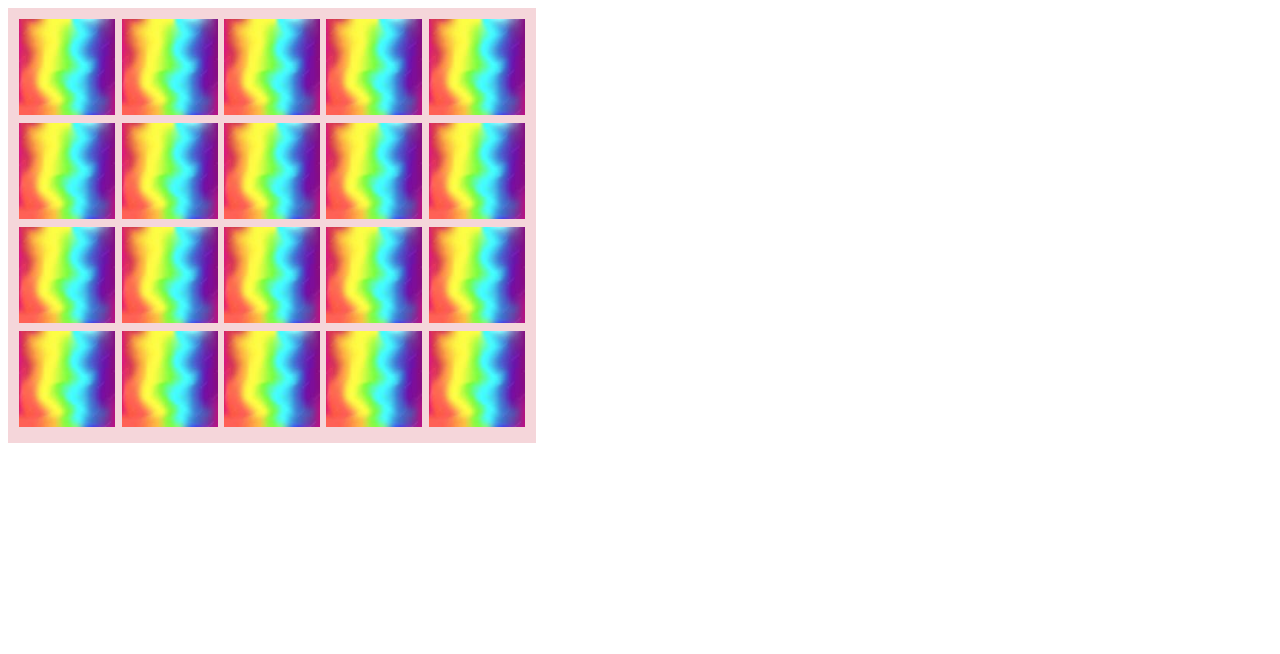
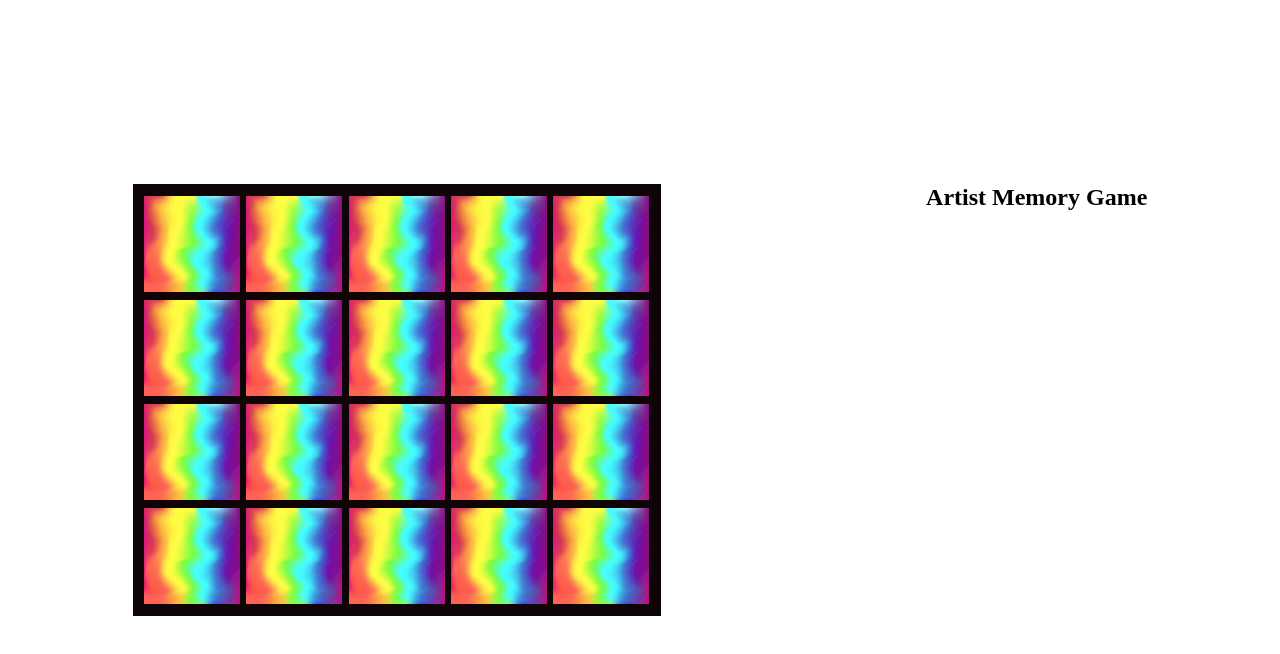
Before and after one commit to syacyshyn/art-matching-game, a plain HTML site: page index.html in a window 1280 px wide. Drawn offline with Linux system fonts and the light colour scheme.

Commit message:
- fixed a bug in index.js where tiles wouldn't flip at the correct times

```diff
--- a/index.html
+++ b/index.html
@@ -7,6 +7,7 @@
 </head>
 <body>
     <div class="full-page">
+        <div id="memory-board-and-column">
             <div class="memory-board">
                 <img src="images/gradient-square.jpg" class="tiles">
                 <img src="images/gradient-square.jpg" class="tiles">
@@ -29,6 +30,10 @@
                 <img src="images/gradient-square.jpg" class="tiles">
                 <img src="images/gradient-square.jpg" class="tiles">
             </div>
+            <div id="information-column">
+                <h2>Artist Memory Game</h2>
+            </div>
+        </div>
     </div>
 <script src="index.js"></script>
 </body>
--- a/index.js
+++ b/index.js
@@ -1,3 +1,5 @@
+// TODO: change function comments to js doc comments
+
 let paintingsAndArtistsHashmap = new Map();
 paintingsAndArtistsHashmap.set("starry-night", "van-gogh");
 paintingsAndArtistsHashmap.set("mona-lisa", "leonardo-da-vinci");
@@ -42,10 +44,6 @@ function assignIDs(map) {
     }
 }
 
-
-/*
-This function changes the tile image to it's assigned ID image on click if there have been less than two clicks.
- */
 let clickTracker = 0;
 let previousTileClicked;
 for (let individualTile of arrayOfTiles) {
@@ -57,7 +55,6 @@ for (let individualTile of arrayOfTiles) {
             individualTile.src = `images/${individualTile.id}.jpg`;
         }
         if (clickTracker === 2) {
-            // TODO: pass in arguments once created
             oneRound(previousTileClicked, individualTile);
             clickTracker = 0;
         } else {
@@ -66,35 +63,41 @@ for (let individualTile of arrayOfTiles) {
     }
 }
 
+/**
+ * A pointer event controls the behavior of HTML elements in response to mouse or touch events.
+ * This function will be used to prevent users from clicking tiles and causing them to flip when we don't want that to happen.
+ * @param collectionOfElements list of elements we want to apply pointer event to.
+ * @param {string} pointerEvent "none" turns off pointer event and "auto" turns on pointer event.
+ */
+function setPointerEventOfElements(collectionOfElements, pointerEvent) {
+    for (let individualElement of collectionOfElements) {
+        individualElement.style.pointerEvents = pointerEvent;
+    }
+}
 
-/*
-This function starts one round of game play
- */
+
 // TODO: implement this
 let currentRound = 0;
 
+
 function oneRound(firstTileClicked, secondTileClicked) {
+    setPointerEventOfElements(collectionOfTiles, "none");
     currentRound++;
     if (paintingsAndArtistsHashmap.get(firstTileClicked.id) === secondTileClicked.id || paintingsAndArtistsHashmap.get(secondTileClicked.id) === firstTileClicked.id) {
-        setInterval(function () {
+        setTimeout(function () {
             firstTileClicked.style.filter = "blur(1rem)";
             secondTileClicked.style.filter = "blur(1rem)";
         }, 1500);
-
     } else {
-        setInterval(function () {
+        setTimeout(function () {
             firstTileClicked.src = "images/gradient-square.jpg";
             secondTileClicked.src = "images/gradient-square.jpg";
         }, 1500);
-
-        previousTileClicked = undefined;
     }
-    /*
-    start when clicked tracker = 2
-    check if key and value match
-    if it's a match, tell user and keep images the same (flipped)
-    if it's not a match flip the images back after a few seconds
-     */
+    previousTileClicked = undefined;
+    setTimeout(function () {
+        setPointerEventOfElements(collectionOfTiles, "auto");
+    }, 1500);
 }
 
 assignIDs(paintingsAndArtistsHashmap);
--- a/style.css
+++ b/style.css
@@ -1,6 +1,15 @@
 
 .full-page {
     height: 100vh;
+    width: 100vw;
+    margin: 0;
+    display: flex;
+    justify-content: center;
+    align-items: center;
+}
+
+body {
+    margin: 0;
 }
 
 .memory-board {
@@ -10,8 +19,19 @@
     /*border: solid aquamarine;*/
     flex-wrap: wrap;
     justify-content: space-around;
-    padding: .7rem .5rem .5rem;
-    background-color: #f5d6da;
+    align-items: center;
+    padding: .5rem;
+    background-color: #100506;
+}
+
+#memory-board-and-column {
+    display: flex;
+    justify-content: space-around;
+    width: 100%;
+}
+
+h2 {
+    margin: 0;
 }
 
 .backside {
@@ -22,4 +42,5 @@
 .tiles {
     width: 6rem;
     height: 6rem;
+    cursor: pointer;
 }
```
Lines whose indentation alone changed are shown as unchanged.
